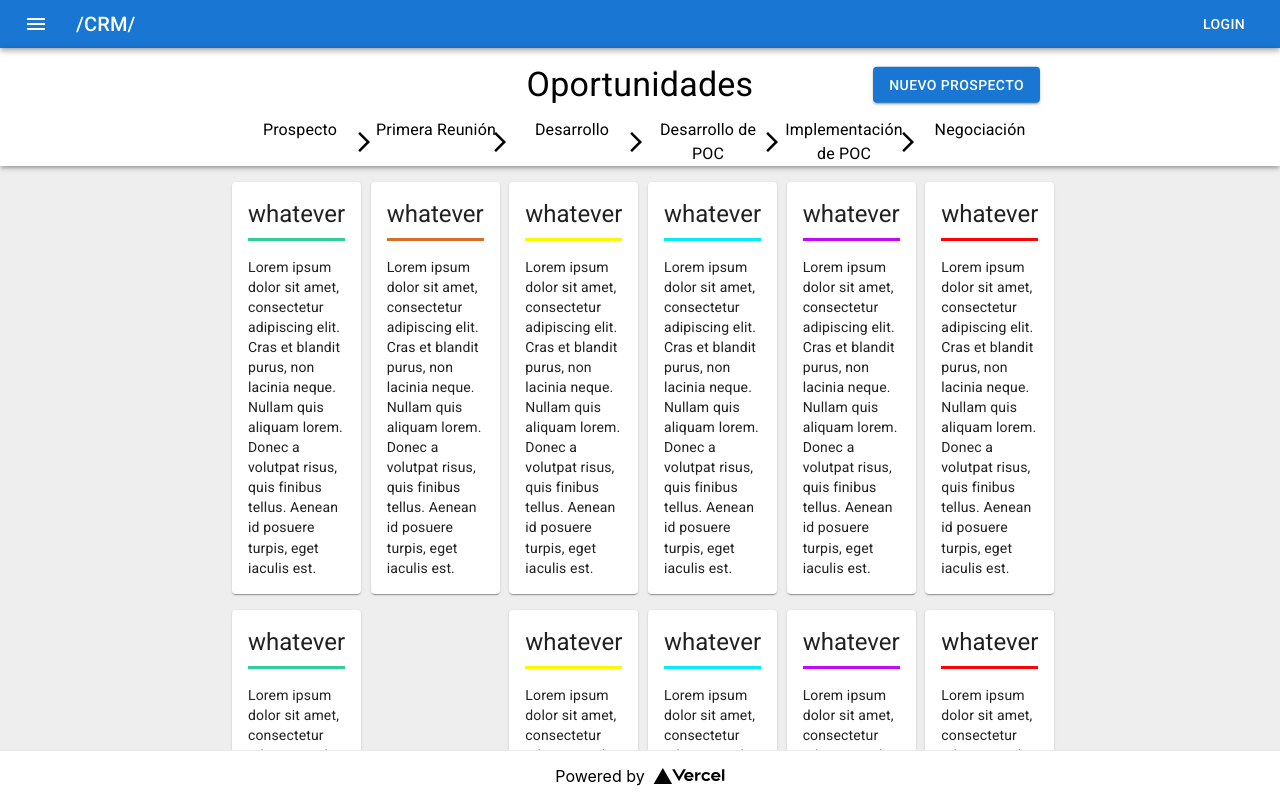
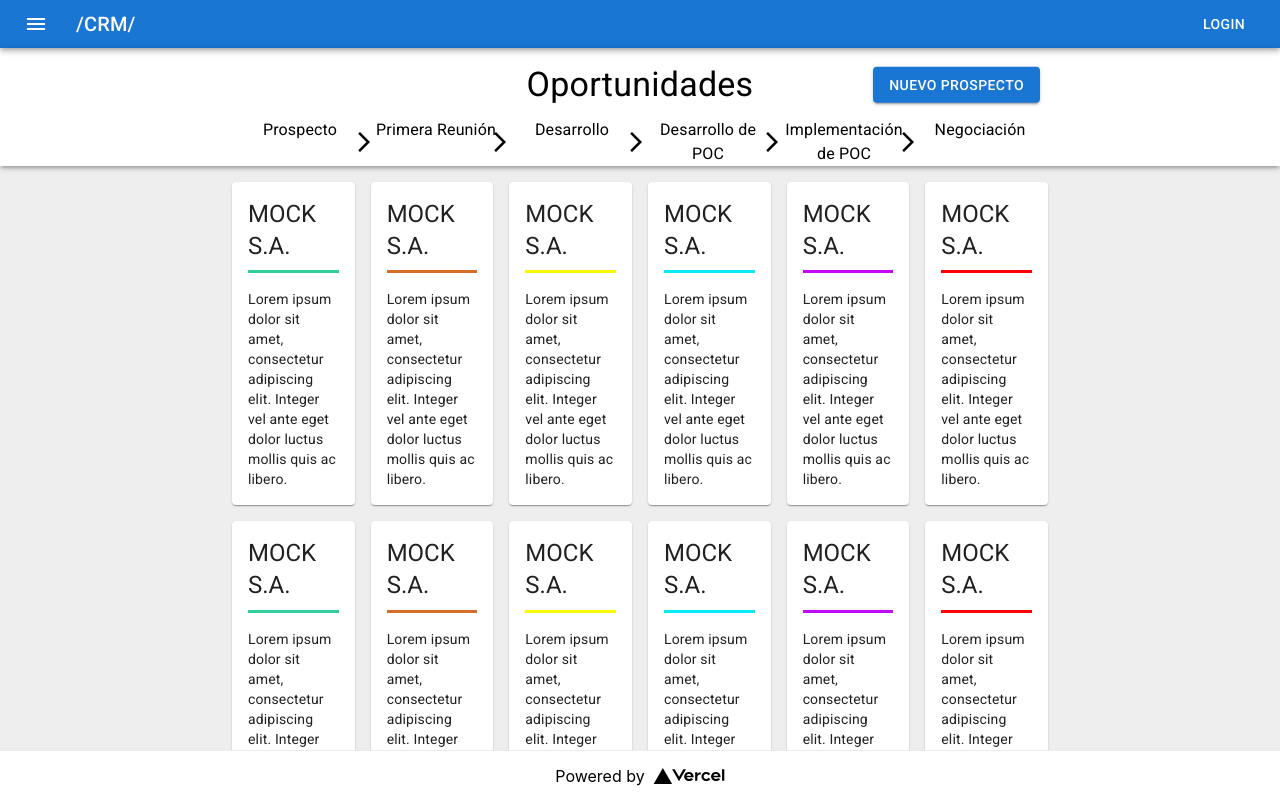
Before and after one commit to tomasperezmolina/crm-front, a Next.js app: page /opportunity in a window 1280 px wide. Built offline with nearby package versions, Linux system fonts and the light colour scheme.

Commit message:
feat: add redux, save opportunity in memory

```diff
--- /dev/null
+++ b/model/remote-data.tsx
@@ -0,0 +1,45 @@
+export interface Loading {
+  state: "loading";
+}
+
+export interface Success<T> {
+  state: "success";
+  value: T;
+}
+
+export interface Error<T> {
+  state: "error";
+  error: T;
+}
+
+export interface NotAsked {
+  state: "not-asked";
+}
+
+export type RemoteData<E, V> = Loading | Success<V> | Error<E> | NotAsked;
+
+export function notAsked<E, V>(): RemoteData<E, V> {
+  return {
+    state: "not-asked",
+  };
+}
+
+export function error<E, V>(error: E): RemoteData<E, V> {
+  return {
+    state: "error",
+    error,
+  };
+}
+
+export function success<E, V>(value: V): RemoteData<E, V> {
+  return {
+    state: "success",
+    value,
+  };
+}
+
+export function loading<E, V>(): RemoteData<E, V> {
+  return {
+    state: "loading",
+  };
+}
--- a/package.json
+++ b/package.json
@@ -14,17 +14,20 @@
     "@mui/icons-material": "^5.0.1",
     "@mui/lab": "^5.0.0-alpha.50",
     "@mui/material": "^5.0.2",
+    "@reduxjs/toolkit": "^1.6.2",
     "formik": "^2.2.9",
     "nanoid": "^3.1.30",
     "next": "11.1.2",
     "react": "17.0.2",
     "react-dom": "17.0.2",
+    "react-redux": "^7.2.6",
     "react-resize-detector": "^6.7.6",
     "yup": "^0.32.9",
     "yup-phone": "^1.2.19"
   },
   "devDependencies": {
     "@types/react": "17.0.25",
+    "@types/react-redux": "^7.1.20",
     "eslint": "7.32.0",
     "eslint-config-next": "11.1.2",
     "typescript": "4.4.3"
--- a/pages/opportunity/index.tsx
+++ b/pages/opportunity/index.tsx
@@ -1,5 +1,5 @@
 import type { NextPage } from "next";
-import React from "react";
+import React, { useEffect } from "react";
 import {
   Box,
   Button,
@@ -7,13 +7,21 @@ import {
   CardActionArea,
   CardContent,
   Grid,
+  Skeleton,
   Typography,
 } from "@mui/material";
 import ArrowForwardIosIcon from "@mui/icons-material/ArrowForwardIos";
 import { useRouter } from "next/router";
-import { StepType } from "../../model/opportunity";
+import { OpportunityInfo, StepType } from "../../model/opportunity";
 import { stepTypeToSpanish } from "../../spanish/opportunity";
 import { grey } from "@mui/material/colors";
+import { useAppDispatch, useAppSelector } from "../../state/dispatch";
+import {
+  loadOpportunities,
+  selectOpportunities,
+} from "../../state/opportunities";
+import { RemoteData } from "../../model/remote-data";
+import { Identifiable } from "../../model/base";
 
 interface OpportunitiesProps {
   id?: string;
@@ -27,92 +35,187 @@ interface Client {
 interface State {
   name: StepType;
   color: string;
-  clients: Client[];
 }
 
 const states: State[] = [
   {
     name: "Prospect",
-    color: 'hsla(160, 62%, 50%, 1)',
-    clients: Array(5)
+    color: "hsla(160, 62%, 50%, 1)",
+  },
+  {
+    name: "First meeting",
+    color: "hsla(24, 69%, 50%, 1)",
+  },
+  {
+    name: "Development",
+    color: "hsla(59, 98%, 50%, 1)",
+  },
+  {
+    name: "POC development",
+    color: "hsla(183, 94%, 50%, 1)",
+  },
+  {
+    name: "POC implementation",
+    color: "hsla(287, 95%, 50%, 1)",
+  },
+  {
+    name: "Negotiation",
+    color: "hsla(359, 100%, 50%, 1)",
+  },
+];
+
+const clients: Client[][] = [
+  Array(5)
     .fill(0)
     .map(() => ({
       name: "whatever",
       description:
         "Lorem ipsum dolor sit amet, consectetur adipiscing elit. Cras et blandit purus, non lacinia neque. Nullam quis aliquam lorem. Donec a volutpat risus, quis finibus tellus. Aenean id posuere turpis, eget iaculis est.",
     })),
-  },
-  {
-    name: 'First meeting',
-    color: 'hsla(24, 69%, 50%, 1)',
-    clients: Array(1)
+  Array(1)
     .fill(0)
     .map(() => ({
       name: "whatever",
       description:
         "Lorem ipsum dolor sit amet, consectetur adipiscing elit. Cras et blandit purus, non lacinia neque. Nullam quis aliquam lorem. Donec a volutpat risus, quis finibus tellus. Aenean id posuere turpis, eget iaculis est.",
     })),
-  },
-  {
-    name: 'Development',
-    color: 'hsla(59, 98%, 50%, 1)',
-    clients: Array(4)
+  Array(4)
     .fill(0)
     .map(() => ({
       name: "whatever",
       description:
         "Lorem ipsum dolor sit amet, consectetur adipiscing elit. Cras et blandit purus, non lacinia neque. Nullam quis aliquam lorem. Donec a volutpat risus, quis finibus tellus. Aenean id posuere turpis, eget iaculis est.",
     })),
-  },
-  {
-    name: 'POC development',
-    color: 'hsla(183, 94%, 50%, 1)',
-    clients: Array(2)
+  Array(2)
     .fill(0)
     .map(() => ({
       name: "whatever",
       description:
         "Lorem ipsum dolor sit amet, consectetur adipiscing elit. Cras et blandit purus, non lacinia neque. Nullam quis aliquam lorem. Donec a volutpat risus, quis finibus tellus. Aenean id posuere turpis, eget iaculis est.",
     })),
-  },
-  {
-    name: 'POC implementation',
-    color: 'hsla(287, 95%, 50%, 1)',
-    clients: Array(3)
+  Array(3)
     .fill(0)
     .map(() => ({
       name: "whatever",
       description:
         "Lorem ipsum dolor sit amet, consectetur adipiscing elit. Cras et blandit purus, non lacinia neque. Nullam quis aliquam lorem. Donec a volutpat risus, quis finibus tellus. Aenean id posuere turpis, eget iaculis est.",
     })),
-  },
-  {
-    name: 'Negotiation',
-    color: 'hsla(359, 100%, 50%, 1)',
-    clients: Array(3)
+  Array(3)
     .fill(0)
     .map(() => ({
       name: "whatever",
       description:
         "Lorem ipsum dolor sit amet, consectetur adipiscing elit. Cras et blandit purus, non lacinia neque. Nullam quis aliquam lorem. Donec a volutpat risus, quis finibus tellus. Aenean id posuere turpis, eget iaculis est.",
     })),
-  },
 ];
 
+interface SkeletonCardProps {
+  color: string;
+  animation?: "pulse" | "wave" | false;
+}
+
+function SkeletonCard({ color, animation }: SkeletonCardProps) {
+  return (
+    <Card>
+      <CardActionArea>
+        <CardContent>
+          <Typography variant="h5" gutterBottom>
+            <Skeleton animation={animation} />
+          </Typography>
+          <Box sx={{ height: "3px", bgcolor: color, marginBottom: 2 }} />
+          <Typography variant="body2">
+            <Skeleton animation={animation} />
+            <Skeleton animation={animation} />
+            <Skeleton animation={animation} />
+            <Skeleton animation={animation} />
+            <Skeleton animation={animation} />
+            <Skeleton animation={animation} />
+          </Typography>
+        </CardContent>
+      </CardActionArea>
+    </Card>
+  );
+}
+
+interface OpportunityCardProps {
+  onClick: () => void;
+  color: string;
+  client: Client;
+}
+
+function OpportunityCard({ client, color, onClick }: OpportunityCardProps) {
+  return (
+    <Card>
+      <CardActionArea onClick={onClick}>
+        <CardContent>
+          <Typography variant="h5" gutterBottom>
+            {client.name}
+          </Typography>
+          <Box
+            sx={{
+              height: "3px",
+              bgcolor: color,
+              marginBottom: 2,
+            }}
+          />
+          <Typography variant="body2">{client.description}</Typography>
+        </CardContent>
+      </CardActionArea>
+    </Card>
+  );
+}
+
+function renderOpportunities(
+  stage: State,
+  opportunities: RemoteData<string, (OpportunityInfo & Identifiable)[]>,
+  onClick: (id: number) => void
+) {
+  if (opportunities.state === "loading") {
+    return Array(5)
+      .fill(0)
+      .map((_, idx) => (
+        <SkeletonCard key={idx} color={stage.color} animation="wave" />
+      ));
+  } else if (opportunities.state === "success") {
+    return opportunities.value
+      .filter((o) => o.step === stage.name)
+      .map((o, idx) => (
+        <OpportunityCard
+          key={idx}
+          onClick={() => onClick(o.id)}
+          color={stage.color}
+          client={{ name: o.name, description: o.notes }}
+        />
+      ));
+  }
+}
+
 const Opportunities: NextPage<OpportunitiesProps> = () => {
+  const dispatch = useAppDispatch();
+  const opportunities = useAppSelector(selectOpportunities);
+  useEffect(() => {
+    if (opportunities.state === 'not-asked') {
+      dispatch(loadOpportunities());
+    }
+  }, [dispatch, opportunities]);
   const paddingX = 30;
   const router = useRouter();
   return (
     <>
       <Grid sx={{ height: "inherit" }} container direction="column">
-        <Grid item paddingTop={2} paddingX={paddingX} sx={{ boxShadow: 3, zIndex: 2 }}>
+        <Grid
+          item
+          paddingTop={2}
+          paddingX={paddingX}
+          sx={{ boxShadow: 3, zIndex: 2 }}
+        >
           <Grid item>
             <Box sx={{ position: "relative" }}>
               <Typography variant="h4" align="center" gutterBottom>
                 Oportunidades
               </Typography>
               <Button
-                onClick={() => router.push('/opportunity/new')}
+                onClick={() => router.push("/opportunity/new")}
                 sx={{
                   position: "absolute",
                   top: "50%",
@@ -130,7 +233,9 @@ const Opportunities: NextPage<OpportunitiesProps> = () => {
           <Grid item container direction="row" columnSpacing={2}>
             {states.map((s, idx, array) => (
               <Grid xs={2} key={idx} item sx={{ position: "relative" }}>
-                <Typography align="center">{stepTypeToSpanish(s.name)}</Typography>
+                <Typography align="center">
+                  {stepTypeToSpanish(s.name)}
+                </Typography>
                 {idx !== array.length - 1 && (
                   <ArrowForwardIosIcon
                     sx={{
@@ -165,17 +270,9 @@ const Opportunities: NextPage<OpportunitiesProps> = () => {
               xs={2}
               rowSpacing={2}
             >
-              {s.clients.map((c, cIdx) => (
-                <Grid item key={cIdx}>
-                  <Card>
-                    <CardActionArea onClick={() => router.push(`opportunity/${cIdx}`)}>
-                      <CardContent>
-                        <Typography variant="h5" gutterBottom>{c.name}</Typography>
-                        <Box sx={{height: '3px', bgcolor: s.color, marginBottom: 2}}/>
-                        <Typography variant="body2">{c.description}</Typography>
-                      </CardContent>
-                    </CardActionArea>
-                  </Card>
+              {renderOpportunities(s, opportunities, (id) => router.push(`opportunity/${id}`))?.map((elem, elIdx) => (
+                <Grid item key={elIdx}>
+                  {elem}
                 </Grid>
               ))}
             </Grid>
--- /dev/null
+++ b/state/dispatch.tsx
@@ -0,0 +1,6 @@
+import { TypedUseSelectorHook, useDispatch, useSelector } from "react-redux"
+import { AppDispatch, AppState } from "./store"
+
+export const useAppDispatch = () => useDispatch<AppDispatch>()
+
+export const useAppSelector: TypedUseSelectorHook<AppState> = useSelector
--- /dev/null
+++ b/state/opportunities.tsx
@@ -0,0 +1,91 @@
+import { createAsyncThunk, createSlice, PayloadAction } from "@reduxjs/toolkit";
+import { Identifiable } from "../model/base";
+import { OpportunityInfo, steps, StepType } from "../model/opportunity";
+import * as RemoteData from "../model/remote-data";
+import { NewOpportunityData } from "../pages/opportunity/new";
+
+import type { AppState } from "./store";
+
+export interface OpportunitiesState {
+  list: RemoteData.RemoteData<string, (OpportunityInfo & Identifiable)[]>;
+}
+
+const initialState: OpportunitiesState = {
+  list: RemoteData.notAsked(),
+};
+
+const mockCompany = (
+  id: number,
+  step: StepType
+): OpportunityInfo & Identifiable => ({
+  id,
+  name: "MOCK S.A.",
+  companyType: "Private",
+  region: "North America",
+  industry: "Manufacture",
+  webpage: "https://formik.org/docs/api/field",
+  step,
+  notes:
+    "Lorem ipsum dolor sit amet, consectetur adipiscing elit. Integer vel ante eget dolor luctus mollis quis ac libero.",
+});
+
+export const loadOpportunities = createAsyncThunk(
+  "opportunities/loadOpportunities",
+  async () => {
+    await new Promise<void>((resolve) => {
+      setTimeout(() => resolve(), 1000);
+    });
+    return steps.flatMap((s, idx) => [
+      mockCompany(idx * 10 + 1, s),
+      mockCompany(idx * 10 + 2, s),
+      mockCompany(idx * 10 + 3, s),
+      mockCompany(idx * 10 + 4, s),
+    ]);
+  }
+);
+
+export const saveOpportunity = createAsyncThunk<
+  OpportunityInfo & Identifiable,
+  NewOpportunityData
+>("opportunities/saveOpportunity", async (opportunity: NewOpportunityData) => {
+  await new Promise<void>((resolve) => {
+    setTimeout(() => resolve(), 1000);
+  });
+  return {
+    id: Math.floor(Math.random() * 10000),
+    step: "Prospect",
+    ...opportunity,
+  };
+});
+
+const opportunitiesSlice = createSlice({
+  name: "opportunities",
+  initialState,
+  reducers: {},
+  extraReducers: (builder) => {
+    builder
+      .addCase(loadOpportunities.rejected, (state, action) => {
+        state.list = RemoteData.error(action.error.message || "UNKNOWN_ERROR");
+      })
+      .addCase(loadOpportunities.pending, (state) => {
+        state.list = RemoteData.loading();
+      })
+      .addCase(loadOpportunities.fulfilled, (state, action) => {
+        state.list = RemoteData.success(action.payload);
+      })
+      .addCase(saveOpportunity.fulfilled, (state, action) => {
+        console.log(action);
+        if (state.list.state === "success") {
+          state.list = RemoteData.success([
+            ...state.list.value,
+            action.payload,
+          ]);
+        }
+      });
+  },
+});
+
+export const selectOpportunities = (state: AppState) =>
+  state.opportunities.list;
+
+export default opportunitiesSlice.reducer;
--- /dev/null
+++ b/state/store.tsx
@@ -0,0 +1,24 @@
+import { configureStore, ThunkAction, Action } from "@reduxjs/toolkit";
+import opportunitiesSlice from "./opportunities";
+
+
+export function makeStore() {
+  return configureStore({
+    reducer: { opportunities: opportunitiesSlice },
+  });
+}
+
+const store = makeStore();
+
+export type AppState = ReturnType<typeof store.getState>;
+
+export type AppDispatch = typeof store.dispatch;
+
+export type AppThunk<ReturnType = void> = ThunkAction<
+  ReturnType,
+  AppState,
+  unknown,
+  Action<string>
+>;
+
+export default store;
```
Also changed, not shown: common/info-table.tsx (+5 -5 lines), pages/_app.tsx (+6 -2 lines), pages/opportunity/[id]/index.tsx (+9 -8 lines), pages/opportunity/new.tsx (+38 -13 lines), 1 other file (tests, documents, lock files or other folders). Lines whose indentation alone changed are shown as unchanged.
